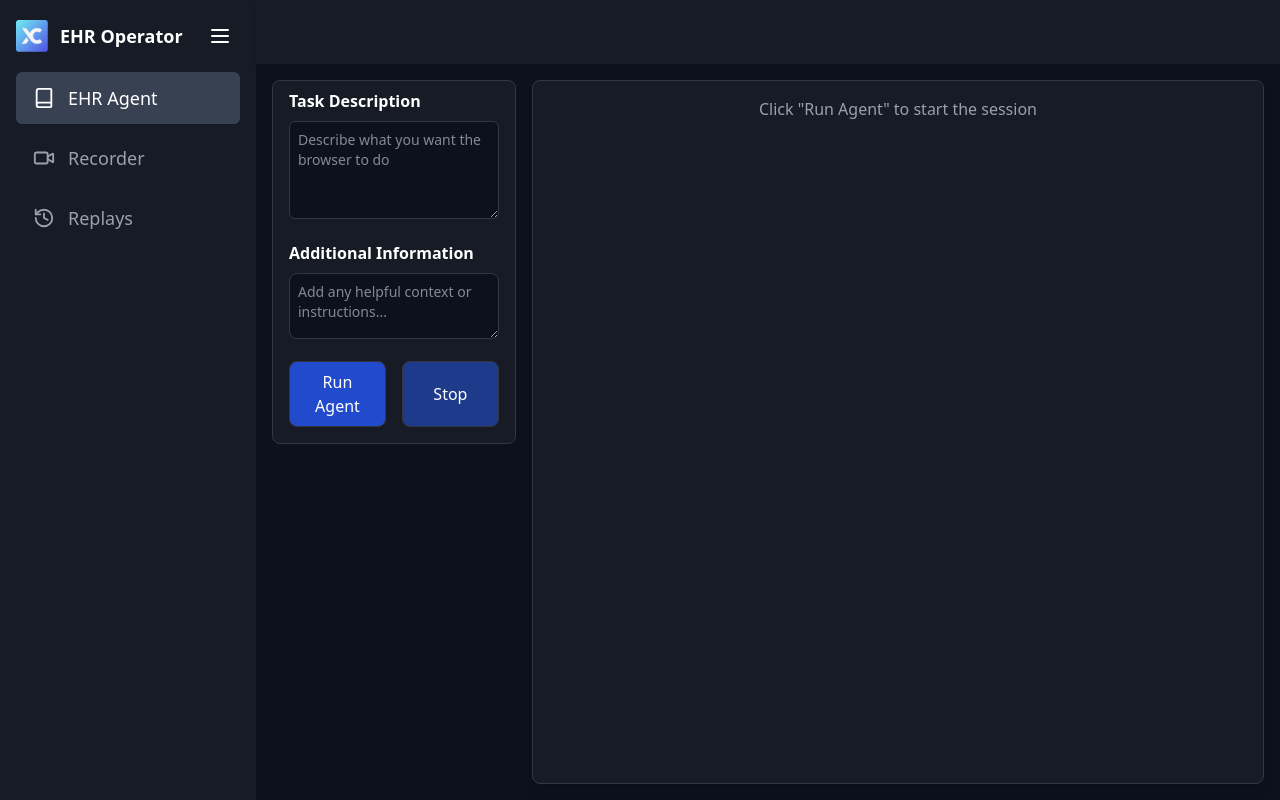
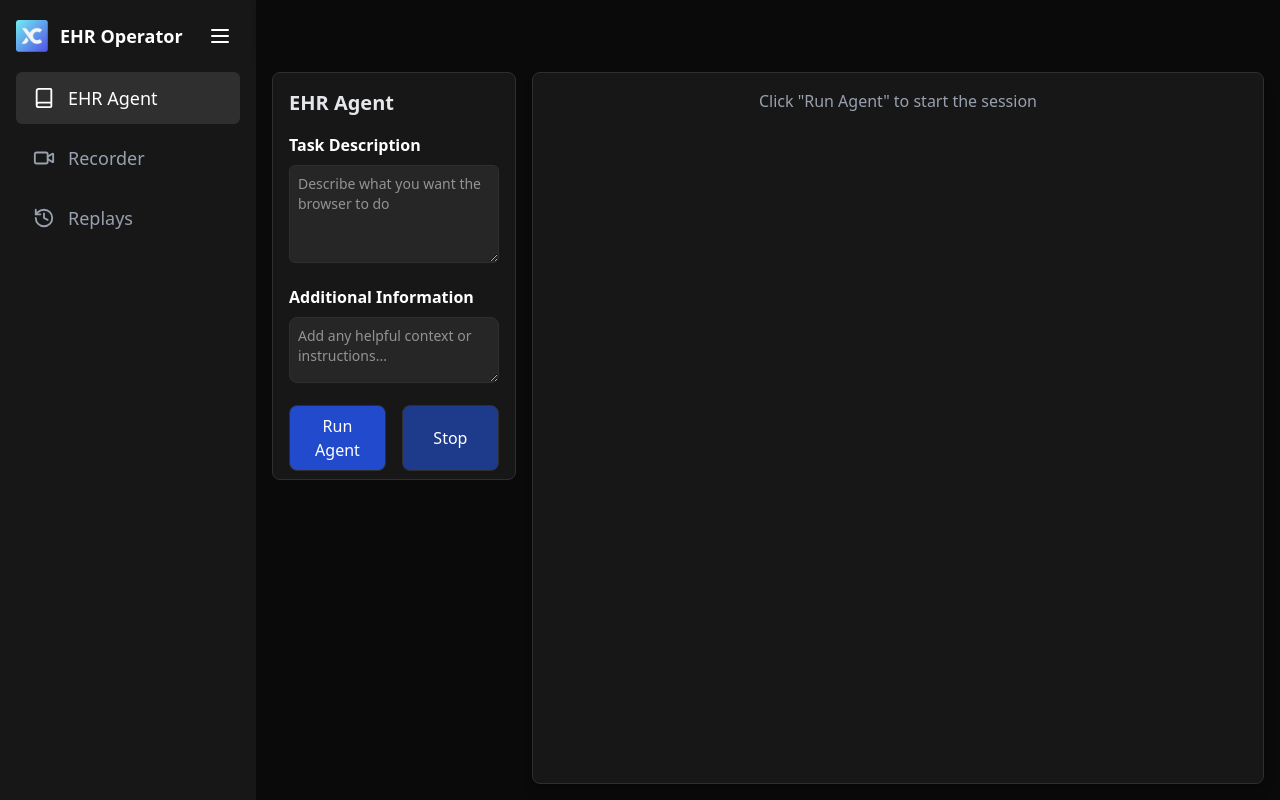
Before and after one commit to xcaliber-health/Playwright-demo, a React (Vite) app in the folder frontend/: page / in a window 1280 px wide. Built offline with nearby package versions, Linux system fonts and the light colour scheme; no server answers.

Commit message:
Update background colors and styles for TabsPage, Sidebar, WebRecorder, and BrowserUse components

```diff
--- a/frontend/src/components/BrowserUse.jsx
+++ b/frontend/src/components/BrowserUse.jsx
@@ -48,13 +48,14 @@ const BrowserUse = () => {
   };
 
   return (
-    <div className="flex h-full w-full p-4 bg-[#0c111d] text-white">
+    <div className="flex h-full w-full p-4 bg-[#0a0a0a] text-white">
       {/* Left Sidebar */}
-      <div className="w-1/4 flex flex-col bg-[#161b26] border border-[#333741] rounded-lg h-fit py-2 mr-4">
+      <div className="w-1/4 flex flex-col bg-[#171717] border border-[#2f2f2f] rounded-lg h-fit mr-4">
         <div className="px-4 mb-4">
+        <h2 className="text-xl font-bold mb-4 text-[#e5e7eb] my-4">EHR Agent</h2>
           <h2 className="text-md font-semibold">Task Description</h2>
           <textarea
-            className="w-full bg-[#0c111d] text-white p-2 pb-12 mt-2 rounded-md border border-[#333741] focus:outline-none text-sm"
+            className="w-full bg-[#262626] text-white p-2 pb-12 mt-2 rounded-md border border-[#2f2f2f] focus:outline-none text-sm"
             placeholder="Describe what you want the browser to do"
             onChange={(e) => setTaskDescription(e.target.value)}
           ></textarea>
@@ -63,7 +64,7 @@ const BrowserUse = () => {
         <div className="px-4  mb-4">
           <h2 className="text-md font-semibold">Additional Information</h2>
           <textarea
-            className="w-full bg-[#0c111d] text-white p-2 pb-4 mt-2 rounded-lg border border-[#333741] focus:outline-none text-sm"
+            className="w-full bg-[#262626] text-white p-2 pb-4 mt-2 rounded-lg border border-[#2f2f2f] focus:outline-none text-sm"
             placeholder="Add any helpful context or instructions..."
             onChange={(e) => setAdditionalInfo(e.target.value)}
           ></textarea>
@@ -74,7 +75,7 @@ const BrowserUse = () => {
           <button
             disabled={loading}
             onClick={startVncSession}
-            className={`w-1/2 px-4 py-2 rounded-lg border border-[#333741] transition-all duration-200
+            className={`w-1/2 px-4 py-2 rounded-lg border border-[#2f2f2f] transition-all duration-200
               ${
                 loading
                   ? "bg-gray-600 cursor-not-allowed"
@@ -85,7 +86,7 @@ const BrowserUse = () => {
           </button>
           <button
             onClick={() => setVncStarted(false)}
-            className="w-1/2 bg-[#1e3a8a] hover:bg-[#192e75] px-4 py-2 rounded-lg border border-[#333741] transition-all duration-200"
+            className="w-1/2 bg-[#1e3a8a] hover:bg-[#192e75] px-4 py-2 rounded-lg border border-[#2f2f2f] transition-all duration-200"
           >
             Stop
           </button>
@@ -95,9 +96,9 @@ const BrowserUse = () => {
 
       {/* Right Content Section */}
       {/* Right Content Section */}
-      <div className="w-3/4 bg-[#161b26] border border-[#333741] p-4 rounded-lg shadow-lg h-full relative">
+      <div className="w-3/4 bg-[#171717] border border-[#2f2f2f] p-4 rounded-lg shadow-lg h-full relative">
         {vncStarted ? (
-          <div className="w-full h-full bg-black border border-[#333741] rounded-lg relative">
+          <div className="w-full h-full bg-black border border-[#2f2f2f] rounded-lg relative">
             <iframe
               id="browser-viewer"
               className="w-full h-full absolute inset-0 border-none"
--- a/frontend/src/components/TabsPage.jsx
+++ b/frontend/src/components/TabsPage.jsx
@@ -11,7 +11,7 @@ function TabsPage() {
   const [isSidebarOpen, setIsSidebarOpen] = useState(true);
 
   return (
-    <div className="w-full h-screen flex bg-[#0c111d]">
+    <div className="w-full h-screen flex bg-[#0a0a0a]">
       {/* Sidebar */}
       <Sidebar
         activeTab={activeTab}
@@ -22,9 +22,7 @@ function TabsPage() {
 
       {/* Main Content */}
       <div className="flex flex-col flex-1">
-        {/* Navbar (Fixed Height) */}
-        <nav className="flex items-center px-6 py-4 bg-[#161b26] shadow-md h-[64px]">
-          {/* Show Logo & Title ONLY if Sidebar is closed */}
+        <nav className="flex items-center px-6 py-4 bg-[#0a0a0a] shadow-md h-[56px]">
           {!isSidebarOpen && (
             <div className="flex items-center gap-3">
               <img src={logo} alt="EHR Operator Logo" className="h-8" />
--- a/frontend/src/components/WebRecorder.jsx
+++ b/frontend/src/components/WebRecorder.jsx
@@ -68,9 +68,9 @@ function WebRecorder({ setActiveTab }) {
   };
 
   return (
-    <div className="w-full flex flex-col lg:flex-row flex-grow gap-5 p-4 bg-[#0c111d] overflow-hidden">
+    <div className="w-full flex flex-col lg:flex-row flex-grow gap-5 p-4 bg-[#0a0a0a] overflow-hidden">
       {/* Sidebar (Fixed width, no collapsing) */}
-      <div className="w-full lg:w-1/4 p-5 rounded-lg shadow-md bg-[#161b26] border border-[#333741]">
+      <div className="w-full lg:w-1/4 p-4 rounded-lg shadow-md bg-[#171717] border border-[#2f2f2f] h-fit">
         <h2 className="text-xl font-bold mb-4 text-[#e5e7eb]">Web Recorder</h2>
 
         {/* Operation Name */}
@@ -82,7 +82,7 @@ function WebRecorder({ setActiveTab }) {
           value={operation}
           onChange={(e) => setOperation(e.target.value)}
           placeholder="Enter operation name"
-          className="w-full p-3 text-lg border border-[#333741] bg-[#0c111d] text-[#e5e7eb] rounded mb-4"
+          className="w-full p-3 text-lg border border-[#2f2f2f] bg-[#262626] text-[#e5e7eb] rounded mb-4"
         />
 
         {/* Target URL */}
@@ -94,7 +94,7 @@ function WebRecorder({ setActiveTab }) {
           value={url}
           onChange={(e) => setUrl(e.target.value)}
           placeholder="Enter website URL"
-          className="w-full p-3 text-lg border border-[#333741] bg-[#0c111d] text-[#e5e7eb] rounded mb-4"
+          className="w-full p-3 text-lg border border-[#2f2f2f] bg-[#262626] text-[#e5e7eb] rounded mb-4"
         />
 
         <div className="flex gap-4">
@@ -124,11 +124,11 @@ function WebRecorder({ setActiveTab }) {
       </div>
 
       {/* Main Panel */}
-      <div className="flex-grow rounded-lg shadow-md bg-[#161b26] border border-[#333741] overflow-auto p-4">
+      <div className="flex-grow rounded-lg shadow-md bg-[#171717] border border-[#2f2f2f] overflow-auto p-4">
         {isRecording ? (
           <iframe
             src={vncUrl}
-            className="w-full h-full border border-[#333741] rounded"
+            className="w-full h-full border border-[#2f2f2f] rounded"
             title="Viewer"
           />
         ) : showTestRunner ? (
--- a/frontend/src/components/ui/Sidebar.jsx
+++ b/frontend/src/components/ui/Sidebar.jsx
@@ -12,7 +12,7 @@ const Sidebar = ({ activeTab, setActiveTab, isOpen, setIsSidebarOpen }) => {
   return (
     <aside
       className={cn(
-        "h-screen bg-[#161b26] text-white flex flex-col transition-all duration-300",
+        "h-screen bg-[#171717] text-white flex flex-col transition-all duration-300",
         isOpen ? "w-64 p-4" : "w-16 p-2"
       )}
     >
@@ -26,7 +26,7 @@ const Sidebar = ({ activeTab, setActiveTab, isOpen, setIsSidebarOpen }) => {
         )}
         <button
           onClick={() => setIsSidebarOpen(!isOpen)}
-          className="p-2 rounded-md text-white hover:bg-[#252b38] transition flex justify-center"
+          className="p-2 rounded-md text-white hover:bg-[#2f2f2f] transition flex justify-center hover:cursor-pointer"
         >
           <Menu size={24} />
         </button>
@@ -41,8 +41,8 @@ const Sidebar = ({ activeTab, setActiveTab, isOpen, setIsSidebarOpen }) => {
             className={cn(
               "flex items-center w-full rounded-md text-lg transition-all",
               activeTab === tab.name
-                ? "bg-[#374151] text-white"
-                : "text-gray-400 hover:bg-[#252b38] hover:text-white",
+                ? "bg-[#2f2f2f] text-white hover:cursor-pointer"
+                : "text-gray-400 hover:bg-[#292929] hover:text-white hover:cursor-pointer",
               isOpen ? "px-4 py-3" : "py-3 justify-center"
             )}
           >
```
Also changed, not shown: frontend/src/components/RecordingsPage.jsx (+14 -14 lines).
